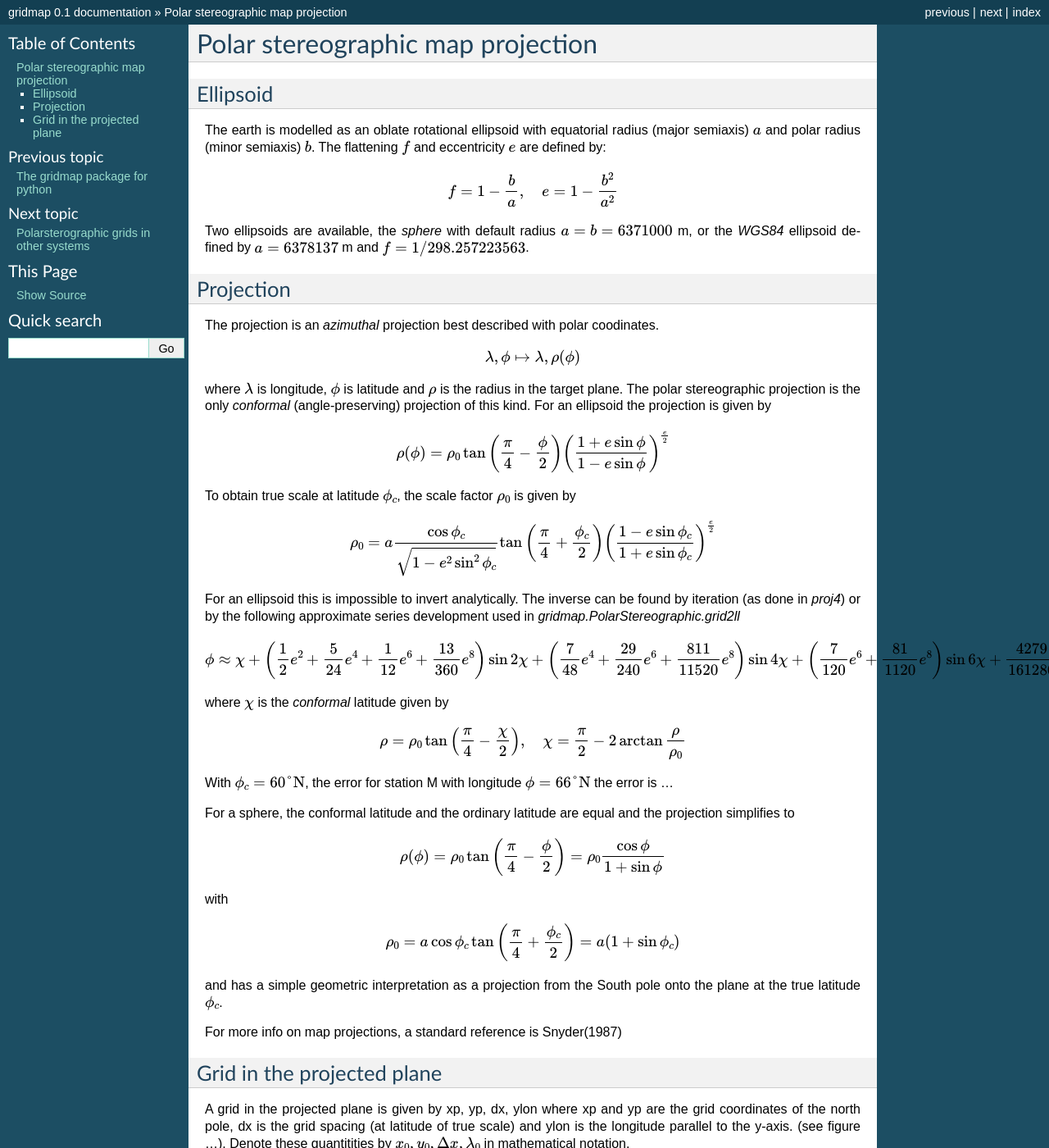
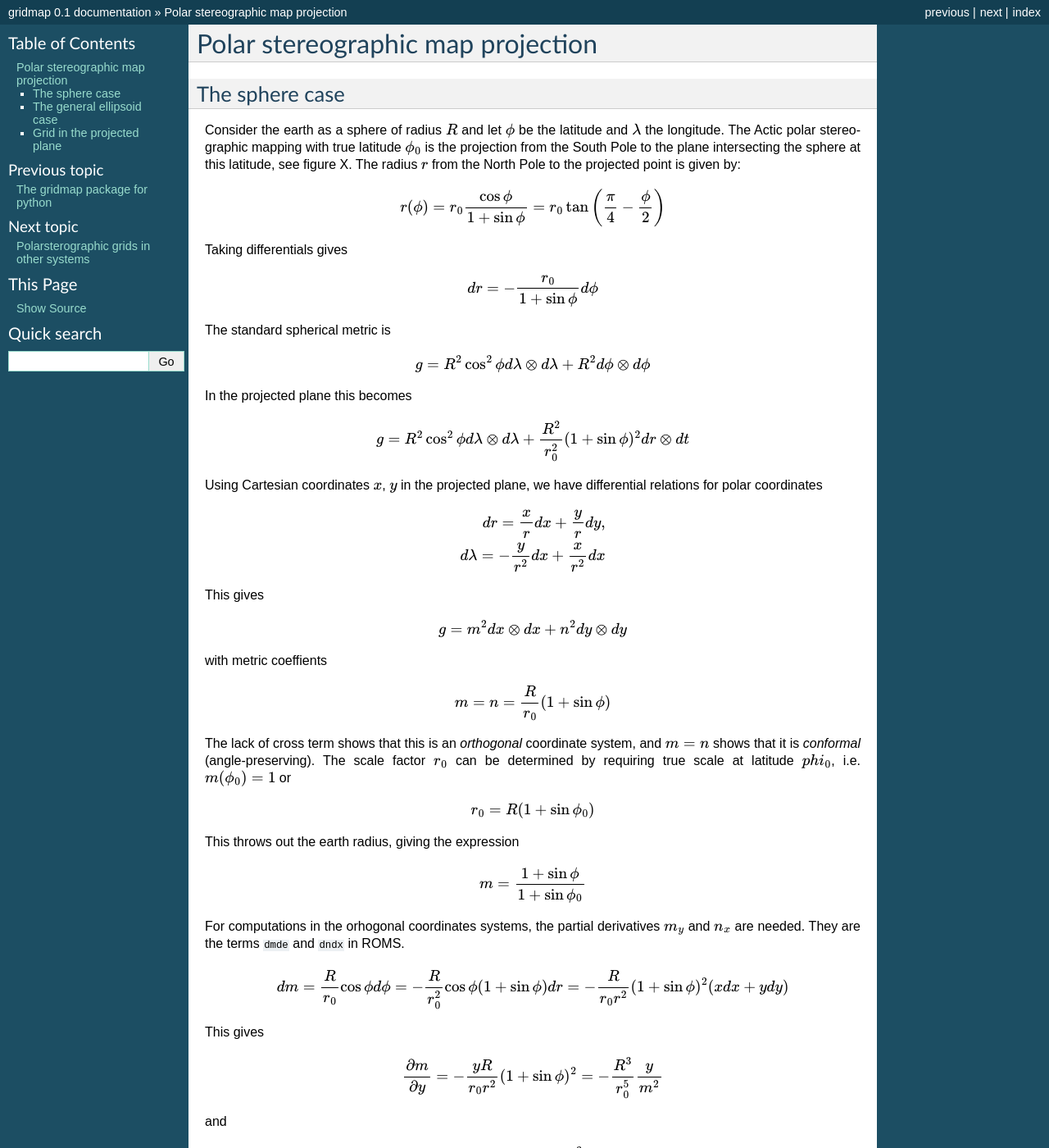
Before and after one commit to bjornaa/gridmap, a Sphinx documentation site: the page built from doc/source/polarstereographic.rst, in a window 1280 px wide and 1400 px high. Shown: the whole window at 82% size. Built offline with Sphinx 7.4.7, drawn with Linux system fonts in a browser that asks for light colours; some of the changed text lies outside the part shown.

Commit message:
improved define_grid.py and added some documentation

```diff
--- a/doc/source/polarstereographic.rst
+++ b/doc/source/polarstereographic.rst
@@ -2,22 +2,92 @@
 Polar stereographic map projection
 ==================================
 
-Ellipsoid
----------
+The sphere case
+---------------
+
+Consider the earth as a sphere of radius :math:`R` and let
+:math:`\phi` be the latitude and :math:`\lambda` the longitude.  The
+Actic polar stereographic mapping with true latitude :math:`\phi_0` is
+the projection from the South Pole to the plane intersecting the
+sphere at this latitude, see figure X. The radius :math:`r` from the
+North Pole to the projected point is given by:
+
+.. math:: r(\phi) = r_0 \frac{\cos \phi}{1 + \sin \phi}
+             = r_0 \tan \left( \frac{\pi}{4} - \frac{\phi}{2} \right)
+
+Taking differentials gives
+
+.. math:: dr = - \frac{r_0}{1 + \sin \phi} d\phi
+
+The standard spherical metric is
+
+.. math:: g = R^2 \cos^2 \phi d\lambda \otimes d\lambda
+             + R^2 d\phi \otimes d\phi
+
+In the projected plane this becomes
+
+.. math:: g = R^2 \cos^2 \phi d\lambda \otimes d\lambda
+             + \frac{R^2}{r_0^2} (1 + \sin \phi)^2 dr \otimes dt
+
+Using Cartesian coordinates :math:`x`, :math:`y` in the projected
+plane, we have differential relations for polar coordinates
+
+.. math:: dr = \frac{x}{r} dx + \frac{y}{r} dy, \\
+          d\lambda = - \frac{y}{r^2} dx + \frac{x}{r^2} dx
+
+
+This gives
+
+.. math:: g = m^2 dx \otimes dx + n^2 dy \otimes dy
+
+with metric coeffients
+
+.. math:: m = n = \frac{R}{r_0} (1 + \sin \phi)
+
+The lack of cross term shows that this is an `orthogonal` coordinate
+system, and :math:`m=n` shows that it is `conformal`
+(angle-preserving).  The scale factor :math:`r_0` can be determined by
+requiring true scale at latitude :math:`phi_0`, i.e. :math:`m(\phi_0) = 1` or
+
+.. math:: r_0 = R (1 + \sin \phi_0)
+
+This throws out the earth radius, giving the expression
+
+.. math:: m = \frac{1 + \sin \phi}{1 + \sin \phi_0}
+
+For computations in the orhogonal coordinates systems, the partial
+derivatives :math:`m_y` and :math:`n_x` are needed. They are the
+terms ``dmde`` and ``dndx`` in ROMS.
+
+.. math:: dm = \frac{R}{r_0} \cos \phi d\phi
+             = -\frac{R}{r_0^2} \cos \phi (1 + \sin \phi) dr
+	     = -\frac{R}{r_0 r^2}(1 + \sin \phi)^2 (xdx + ydy)
+
+This gives
+
+.. math:: \frac{\partial m}{\partial y} = -\frac{y R}{r_0 r^2}(1 + \sin \phi)^2
+             = - \frac{R^3}{r_0^5} \frac{y}{m^2}
+
+and
+
+.. math:: \frac{\partial n}{\partial x} = \frac{\partial m}{\partial x}
+             = - \frac{R^3}{r_0^5} \frac{x}{m^2}
+
+
+The general ellipsoid case
+--------------------------
 
 The earth is modelled as an oblate rotational ellipsoid with
 equatorial radius (major semiaxis) :math:`a` and  polar radius
 (minor semiaxis) :math:`b`. The flattening :math:`f` and eccentricity
 :math:`e` are defined by:
 
-.. math:: f = 1 - \frac{b}{a}, \quad e = 1 - \frac{b^2}{a^2}
+.. math:: f = 1 - \frac{b}{a}, \quad e = 1 - \frac{b^2}{a^2} = 2f - f^2
 
 Two ellipsoids are available, the *sphere* with default radius
-:math:`a = b = 6371000` m, or the *WGS84* ellipsoid defined by
+:math:`a = b = R = 6371000` m, or the *WGS84* ellipsoid defined by
 :math:`a=6378137` m and :math:`f=1/298.257223563`.
 
-Projection
-----------
 
 The projection is an *azimuthal* projection best described with polar
 coodinates.
@@ -44,7 +114,8 @@ To obtain true scale at latitude :math:`\phi_c`, the scale factor :math:`\rho_0`
 
 For an ellipsoid this is impossible to invert analytically. The
 inverse can be found by iteration (as done in *proj4*) or by the
-following approximate series development used in *gridmap.PolarStereographic.grid2ll*
+following approximate series development used in
+*gridmap.PolarStereographic.grid2ll*
 
 .. math:: \phi \approx \chi +
     \left( \frac{1}{2}e^2 + \frac{5}{24}e^4 + \frac{1}{12}e^6 +
```
Also changed, not shown: other parts of doc/source/polarstereographic.rst (+2 -4 lines), 1 other file.
